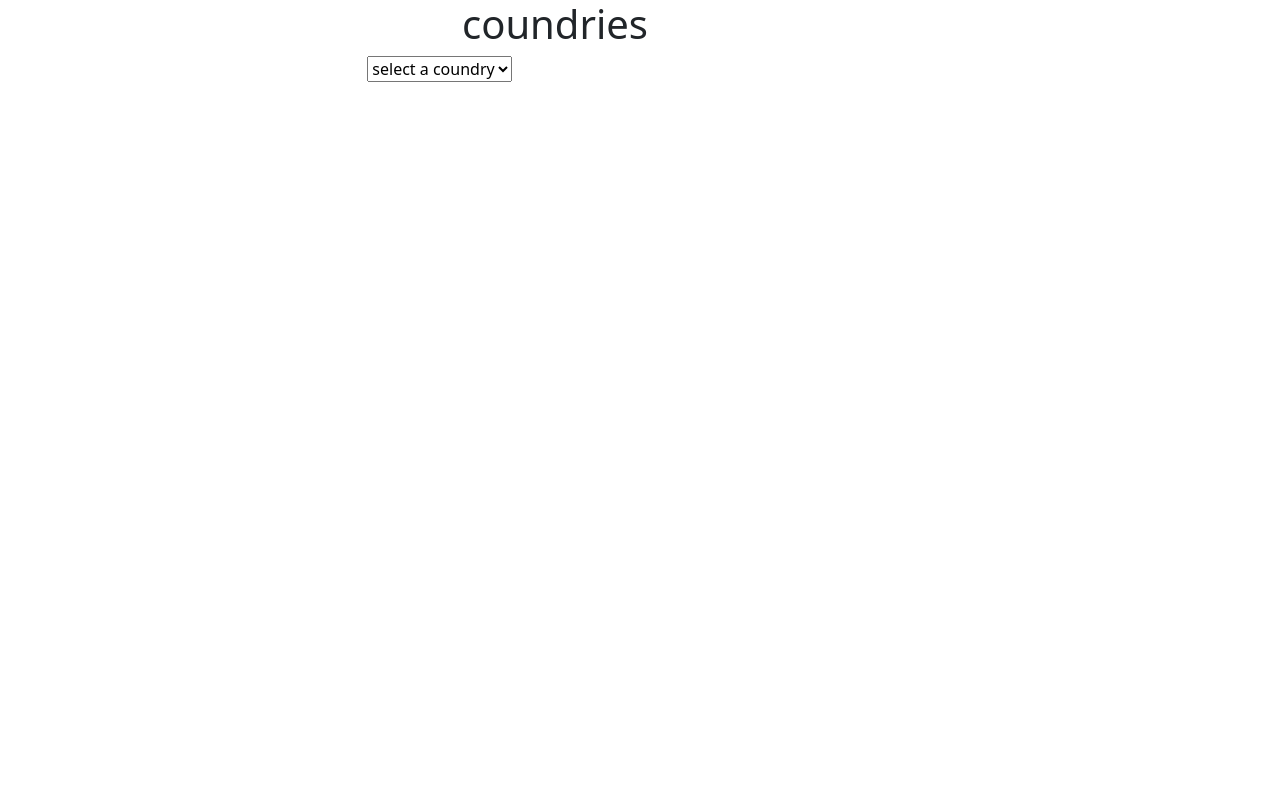
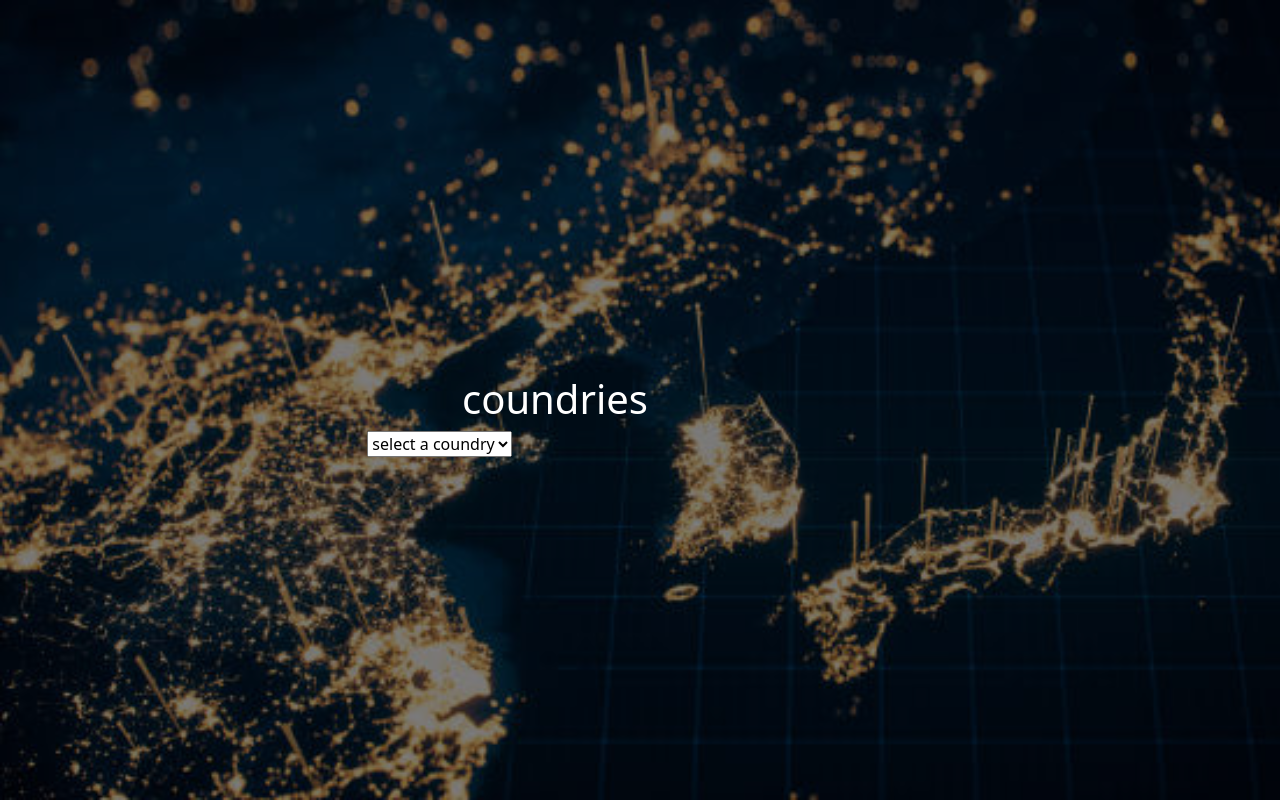
Before and after one commit to ajithsureshm/CoundryDetails, a plain HTML site: page index.html in a window 1280 px wide. Drawn offline with nearby package versions, Linux system fonts and the light colour scheme; no server answers.

Commit message:
secondAdd

```diff
--- a/index.html
+++ b/index.html
@@ -6,6 +6,7 @@
     <meta http-equiv="X-UA-Compatible" content="IE=edge">
     <meta name="viewport" content="width=device-width, initial-scale=1.0">
     <title>Document</title>
+    <link rel="stylesheet" href="./style.css">
     <!-- CSS only -->
     <link href="https://cdn.jsdelivr.net/npm/bootstrap@5.1.3/dist/css/bootstrap.min.css" rel="stylesheet"
         integrity="sha384-1BmE4kWBq78iYhFldvKuhfTAU6auU8tT94WrHftjDbrCEXSU1oBoqyl2QvZ6jIW3" crossorigin="anonymous">
@@ -13,10 +14,10 @@
 
 <body>
     <div class="container">
-        <div class="row">
+        <div class="row pt-5">
             <div class="col-4"></div>
             <div class="col-6">
-                <h1>coundries</h1>
+                <h1 class="text-white">coundries</h1>
             </div>
             <div class="col-3"></div>
         </div>
--- /dev/null
+++ b/style.css
@@ -0,0 +1,15 @@
+
+html,
+body {
+    background-image: url(./image/getcoundry.jpg), linear-gradient(rgba(0, 0, 0, 0.5), rgba(0, 0, 0, 0.5));
+    background-size: cover;
+    background-repeat: repeat;
+    background-blend-mode: multiply;
+    height: 100%;
+    font-family: 'Numans', sans-serif;
+}
+
+.container {
+    height: 100%;
+    align-content: center;
+}
```
Also changed, not shown: image/getcoundry.jpg (added).
